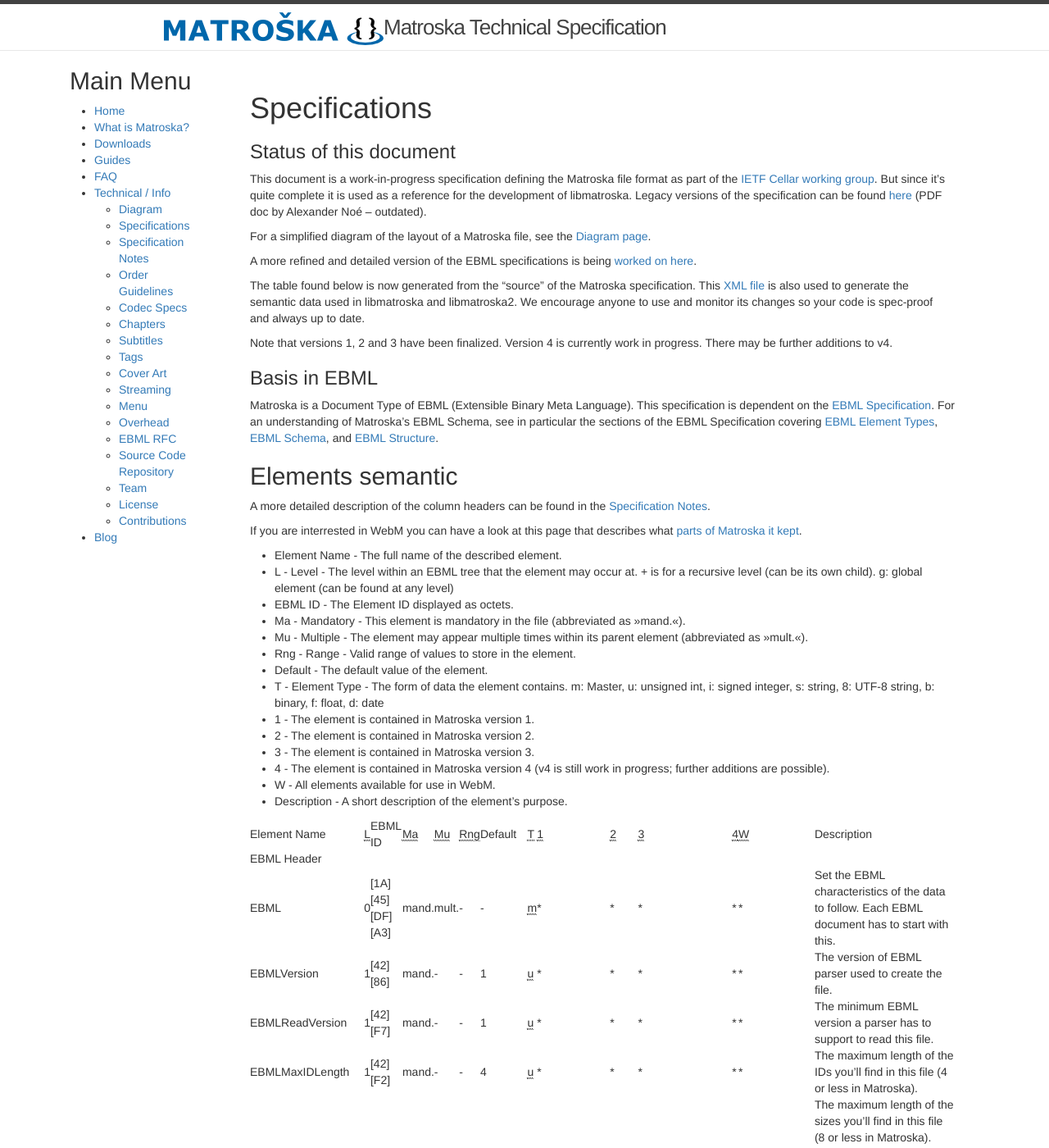
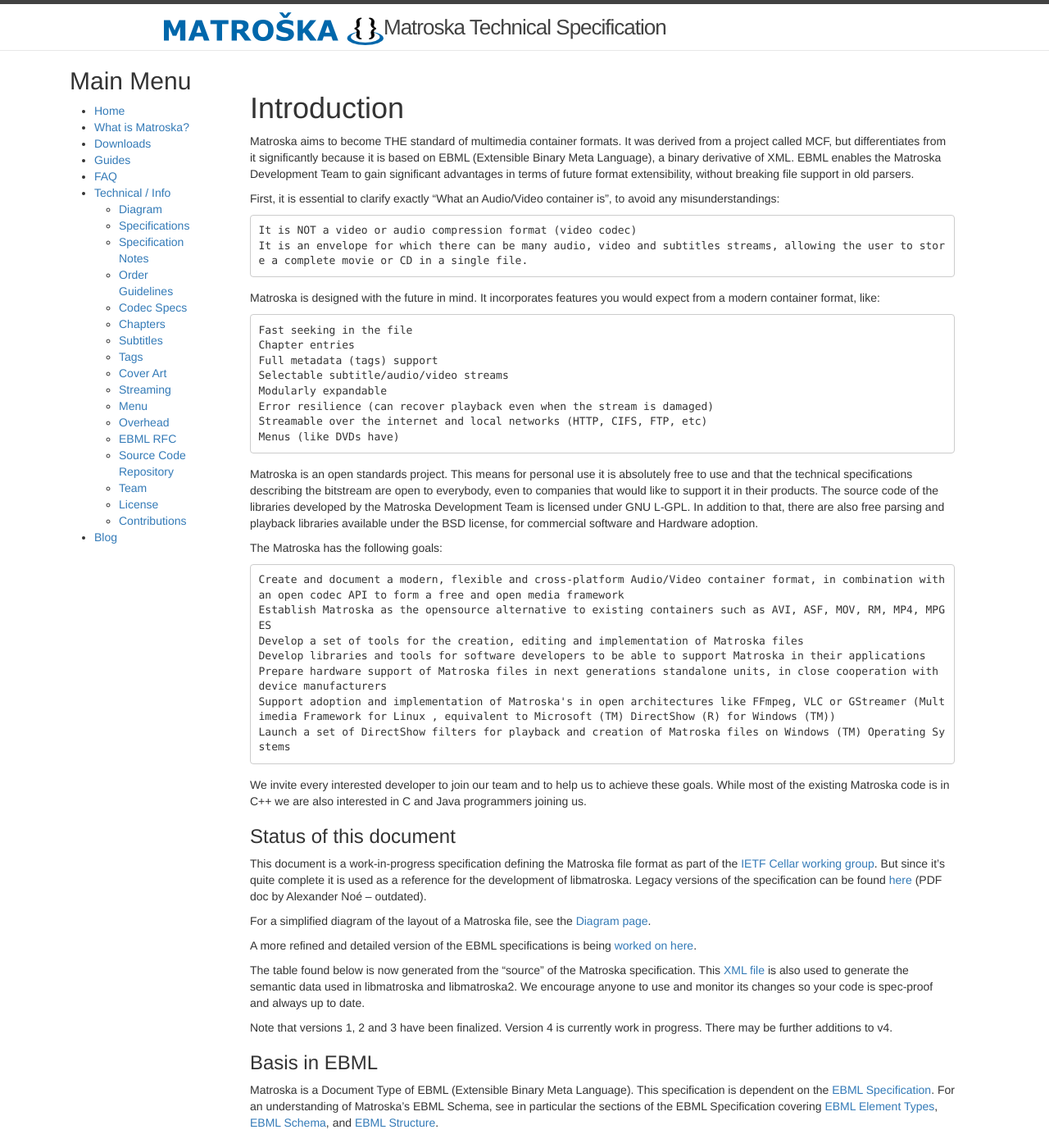
Before and after one commit to ietf-wg-cellar/matroska-specification, a Jekyll site: the page built from index.md, in a window 1280 px wide and 1400 px high. Shown: the whole window at 82% size. Built offline with Jekyll 4.4.1, drawn with Linux system fonts in a browser that asks for light colours.

Commit message:
add introduction from matroska.org by @robUx4
cut/pasted direct from https://matroska.org/technical/whatis/index.html

```diff
--- a/index.md
+++ b/index.md
@@ -2,7 +2,39 @@
 layout: default
 ---
 
-# Specifications
+# Introduction
+
+Matroska aims to become THE standard of multimedia container formats. It was derived from a project called MCF, but differentiates from it significantly because it is based on EBML (Extensible Binary Meta Language), a binary derivative of XML. EBML enables the Matroska Development Team to gain significant advantages in terms of future format extensibility, without breaking file support in old parsers.
+
+First, it is essential to clarify exactly "What an Audio/Video container is", to avoid any misunderstandings:
+
+    It is NOT a video or audio compression format (video codec)
+    It is an envelope for which there can be many audio, video and subtitles streams, allowing the user to store a complete movie or CD in a single file.
+
+Matroska is designed with the future in mind. It incorporates features you would expect from a modern container format, like:
+
+    Fast seeking in the file
+    Chapter entries
+    Full metadata (tags) support
+    Selectable subtitle/audio/video streams
+    Modularly expandable
+    Error resilience (can recover playback even when the stream is damaged)
+    Streamable over the internet and local networks (HTTP, CIFS, FTP, etc)
+    Menus (like DVDs have)
+
+Matroska is an open standards project. This means for personal use it is absolutely free to use and that the technical specifications describing the bitstream are open to everybody, even to companies that would like to support it in their products. The source code of the libraries developed by the Matroska Development Team is licensed under GNU L-GPL. In addition to that, there are also free parsing and playback libraries available under the BSD license, for commercial software and Hardware adoption.
+
+The Matroska has the following goals:
+
+    Create and document a modern, flexible and cross-platform Audio/Video container format, in combination with an open codec API to form a free and open media framework
+    Establish Matroska as the opensource alternative to existing containers such as AVI, ASF, MOV, RM, MP4, MPG ES
+    Develop a set of tools for the creation, editing and implementation of Matroska files
+    Develop libraries and tools for software developers to be able to support Matroska in their applications
+    Prepare hardware support of Matroska files in next generations standalone units, in close cooperation with device manufacturers
+    Support adoption and implementation of Matroska's in open architectures like FFmpeg, VLC or GStreamer (Multimedia Framework for Linux , equivalent to Microsoft (TM) DirectShow (R) for Windows (TM))
+    Launch a set of DirectShow filters for playback and creation of Matroska files on Windows (TM) Operating Systems
+
+We invite every interested developer to join our team and to help us to achieve these goals. While most of the existing Matroska code is in C++ we are also interested in C and Java programmers joining us.
 
 ### Status of this document
 
```
